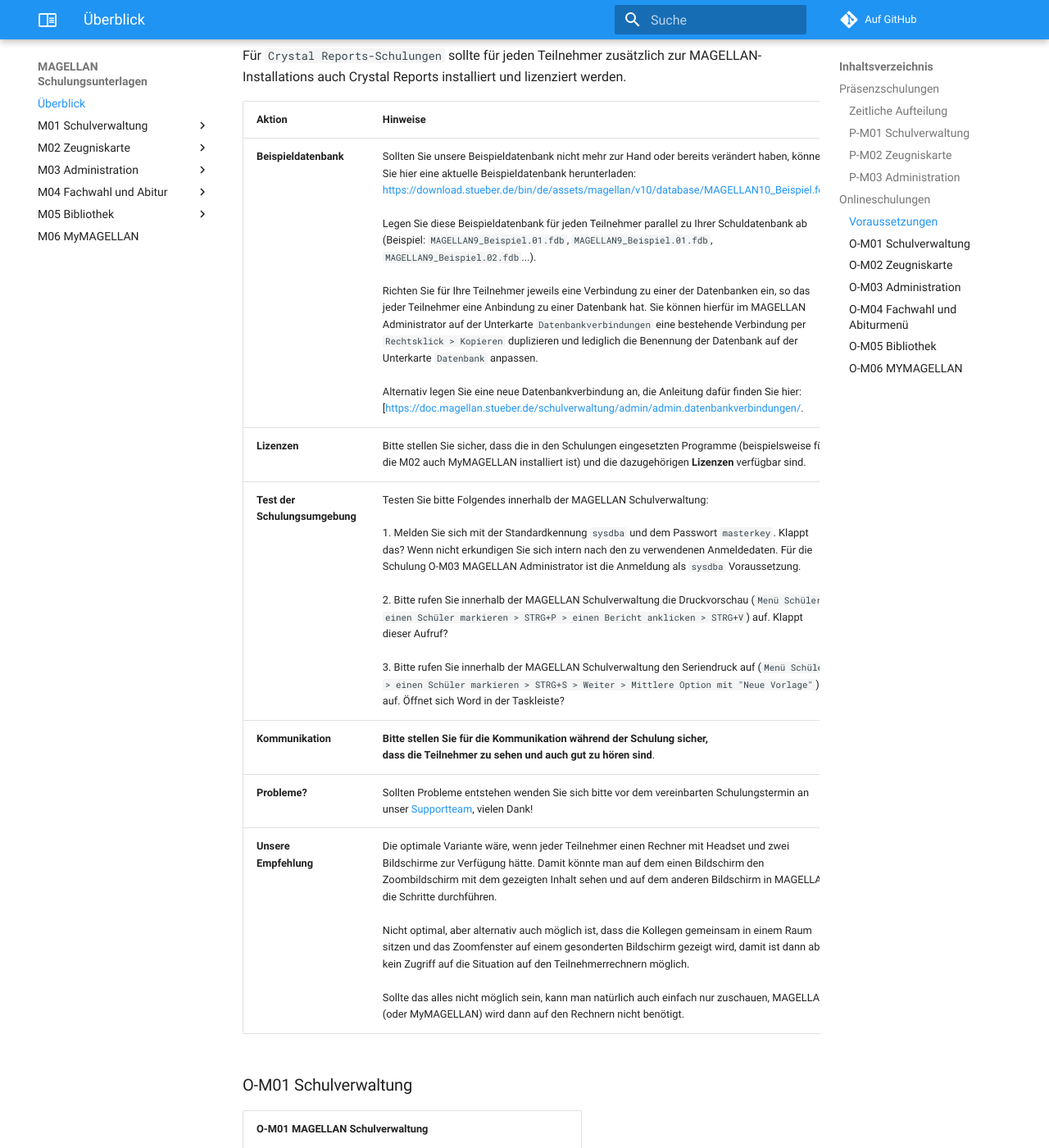
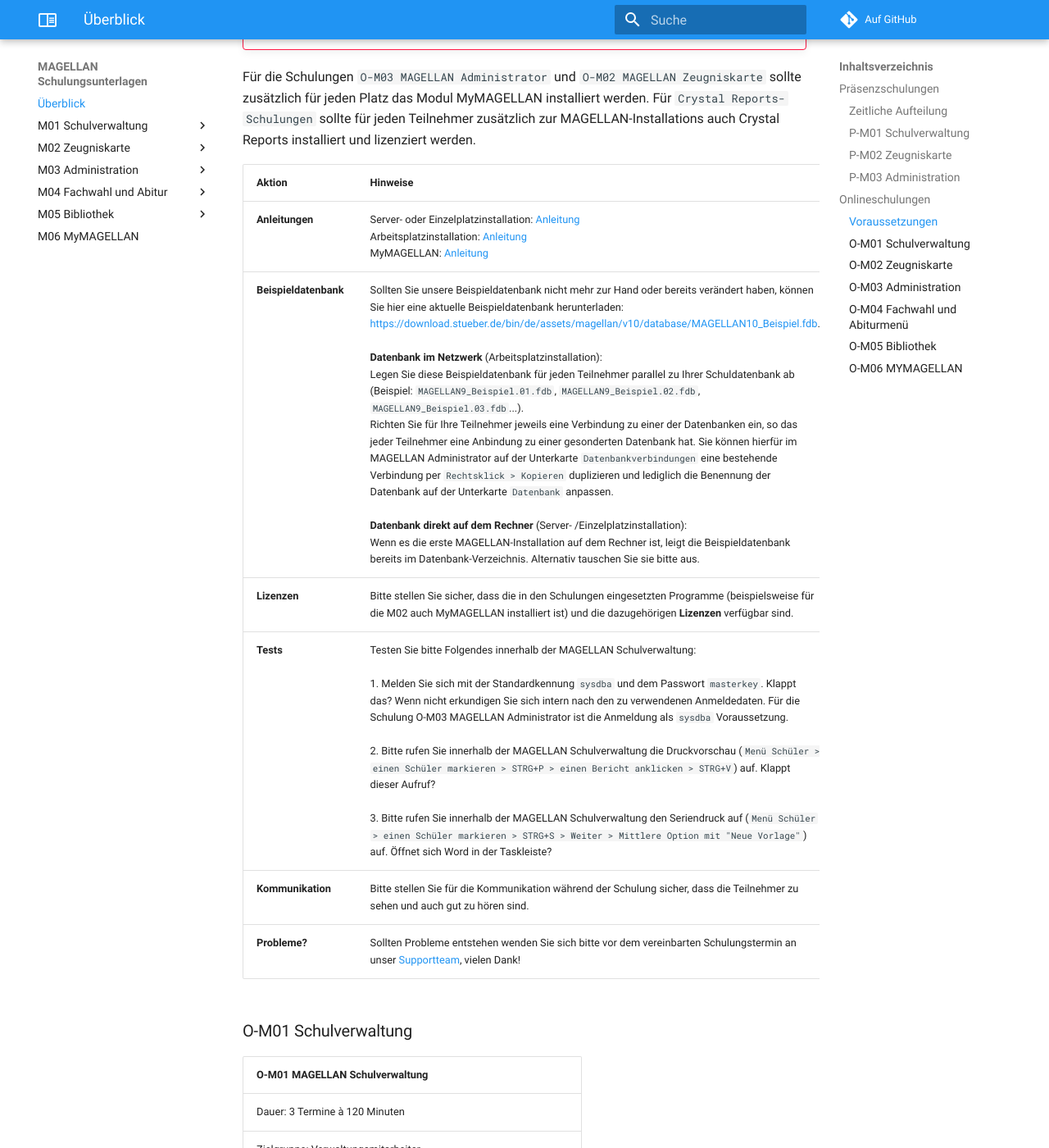
Before and after one commit to stuebersystems/doc.magellan-schulungen.de, an MkDocs documentation site: the page built from docs/index.md, in a window 1280 px wide and 1400 px high, scrolled down 2636 px. Shown: the whole window at 82% size. Built offline with MkDocs 1.6.1 and Material for MkDocs 9.7.7, drawn with Linux system fonts in a browser that asks for light colours; comment, search, counter and statistics services are not loaded; some of the changed text lies outside the part shown.

Commit message:
no message

```diff
--- a/docs/index.md
+++ b/docs/index.md
@@ -53,19 +53,22 @@ Unsere Präsenzschulungen bieten wir bei uns im Hause oder auch bei Ihnen vor Or
 
 Für das Gelingen der Schulungen sollte jeder Teilnehmer einen Rechner mit der [jeweils aktuellen MAGELLAN-Installation](https://magellan.stueber.de/download.php) und einer Anbindung auf eine eigene unveränderte Beispieldatenbank und ein Headset mit Mikrofon zur Verfügung haben. In den Schulungen werden Aktionen mit Beispielschülern durchgespielt, dabei sollte jedem Teilnehmer der Zugriff auf das gleiche Beispiel möglich sein. Bitte erstellen Sie je Teilnehmer eine Kopie der Beispieldatenbank und verweisen in den Verbindungsdaten darauf.
 <br/>Um den gezeigten Inhalten gut folgen zu können und auch parallel selbst mitmachen zu können, ist es sinnvoll mit **zwei Bildschirmen zu arbeiten oder einen breiten Bildschirm** zu nutzen, der das Zoomfenster und das eigenen MAGELLAN-Fenster nebeneinander sehen zu können<br/>
-**Bitte stellen Sie für die Kommunikation während der Schulung sicher, dass die einzelnen Teilnehmer gut zu sehen und auch gut zu hören sind**.<br/>
-Für die Schulungen `O-M03 MAGELLAN Administrator` und `O-M02 MAGELLAN Zeugniskarte` sollte zusätzlich für jeden Platz das Modul MyMAGELLAN installiert werden.
 
-Für `Crystal Reports-Schulungen` sollte für jeden Teilnehmer zusätzlich zur MAGELLAN-Installations auch Crystal Reports installiert und lizenziert werden.
+!!! danger Wichtig
+
+    Bitte stellen Sie für die Kommunikation während der Schulung sicher, dass die einzelnen Teilnehmer gut zu sehen und auch gut zu hören sind.
+    Führen Sie bitte die unten genannten Tests je Rechner durch!
+Für die Schulungen `O-M03 MAGELLAN Administrator` und `O-M02 MAGELLAN Zeugniskarte` sollte zusätzlich für jeden Platz das Modul MyMAGELLAN installiert werden. Für `Crystal Reports-Schulungen` sollte für jeden Teilnehmer zusätzlich zur MAGELLAN-Installations auch Crystal Reports installiert und lizenziert werden.
 
 Aktion|Hinweise
 :--|--
-**Beispieldatenbank**|Sollten Sie unsere Beispieldatenbank nicht mehr zur Hand oder bereits verändert haben, können Sie hier eine aktuelle Beispieldatenbank herunterladen:<br/>[https://download.stueber.de/bin/de/assets/magellan/v10/database/MAGELLAN10_Beispiel.fdb](https://download.stueber.de/bin/de/assets/magellan/v10/database/MAGELLAN10_Beispiel.fdb).<br/><br/>Legen Sie diese Beispieldatenbank für jeden Teilnehmer parallel zu Ihrer Schuldatenbank ab (Beispiel: `MAGELLAN9_Beispiel.01.fdb`, `MAGELLAN9_Beispiel.01.fdb`, `MAGELLAN9_Beispiel.02.fdb`...).<br/><br/>Richten Sie für Ihre Teilnehmer jeweils eine Verbindung zu einer der Datenbanken ein, so das jeder Teilnehmer eine Anbindung zu einer Datenbank hat. Sie können hierfür im MAGELLAN Administrator auf der Unterkarte `Datenbankverbindungen` eine bestehende Verbindung per `Rechtsklick > Kopieren` duplizieren und lediglich die Benennung der Datenbank auf der Unterkarte `Datenbank` anpassen.<br/><br/>Alternativ legen Sie eine neue Datenbankverbindung an, die Anleitung dafür finden Sie hier:[[https://doc.magellan.stueber.de/schulverwaltung/admin/admin.datenbankverbindungen/](https://doc.magellan.stueber.de/schulverwaltung/admin/admin.datenbankverbindungen/).
+**Anleitungen**|Server- oder Einzelplatzinstallation: [Anleitung](https://doc.magellan.stueber.de/schulverwaltung/installation/version10/server.installieren/)<br/>Arbeitsplatzinstallation: [Anleitung](https://doc.magellan.stueber.de/schulverwaltung/installation/version10/arbeitsplatz.installieren/)<br/>MyMAGELLAN: [Anleitung](https://doc.mymagellan.stueber.de/installation/)
+**Beispieldatenbank**|Sollten Sie unsere Beispieldatenbank nicht mehr zur Hand oder bereits verändert haben, können Sie hier eine aktuelle Beispieldatenbank herunterladen:<br/>[https://download.stueber.de/bin/de/assets/magellan/v10/database/MAGELLAN10_Beispiel.fdb](https://download.stueber.de/bin/de/assets/magellan/v10/database/MAGELLAN10_Beispiel.fdb).<br/><br/>**Datenbank im Netzwerk** (Arbeitsplatzinstallation): <br/> Legen Sie diese Beispieldatenbank für jeden Teilnehmer parallel zu Ihrer Schuldatenbank ab (Beispiel: `MAGELLAN9_Beispiel.01.fdb`, `MAGELLAN9_Beispiel.02.fdb`, `MAGELLAN9_Beispiel.03.fdb`...).<br/>Richten Sie für Ihre Teilnehmer jeweils eine Verbindung zu einer der Datenbanken ein, so das jeder Teilnehmer eine Anbindung zu einer gesonderten Datenbank hat. Sie können hierfür im MAGELLAN Administrator auf der Unterkarte `Datenbankverbindungen` eine bestehende Verbindung per `Rechtsklick > Kopieren` duplizieren und lediglich die Benennung der Datenbank auf der Unterkarte `Datenbank` anpassen.<br/><br/>**Datenbank direkt auf dem Rechner** (Server- /Einzelplatzinstallation): <br/>Wenn es die erste MAGELLAN-Installation auf dem Rechner ist, leigt die Beispieldatenbank bereits im Datenbank-Verzeichnis. Alternativ tauschen Sie sie bitte aus.
 **Lizenzen**|Bitte stellen Sie sicher, dass die in den Schulungen eingesetzten Programme (beispielsweise für die M02 auch MyMAGELLAN installiert ist) und die dazugehörigen **Lizenzen** verfügbar sind.
-**Test der**<br/>**Schulungsumgebung**|Testen Sie bitte Folgendes innerhalb der MAGELLAN Schulverwaltung:<br/><br/>1. Melden Sie sich mit der Standardkennung `sysdba` und dem Passwort `masterkey`. Klappt das? Wenn nicht erkundigen Sie sich intern nach den zu verwendenen Anmeldedaten. Für die Schulung O-M03 MAGELLAN Administrator ist die Anmeldung als `sysdba` Voraussetzung.<br/><br/>2. Bitte rufen Sie innerhalb der MAGELLAN Schulverwaltung die Druckvorschau (`Menü Schüler > einen Schüler markieren > STRG+P > einen Bericht anklicken > STRG+V`) auf. Klappt dieser Aufruf?<br/><br/>3. Bitte rufen Sie innerhalb der MAGELLAN Schulverwaltung den Seriendruck auf (`Menü Schüler > einen Schüler markieren > STRG+S > Weiter > Mittlere Option mit "Neue Vorlage"`) auf. Öffnet sich Word in der Taskleiste?
-**Kommunikation**|**Bitte stellen Sie für die Kommunikation während der Schulung sicher,**<br/>**dass die Teilnehmer zu sehen und auch gut zu hören sind**.
+**Tests**|Testen Sie bitte Folgendes innerhalb der MAGELLAN Schulverwaltung:<br/><br/>1. Melden Sie sich mit der Standardkennung `sysdba` und dem Passwort `masterkey`. Klappt das? Wenn nicht erkundigen Sie sich intern nach den zu verwendenen Anmeldedaten. Für die Schulung O-M03 MAGELLAN Administrator ist die Anmeldung als `sysdba` Voraussetzung.<br/><br/>2. Bitte rufen Sie innerhalb der MAGELLAN Schulverwaltung die Druckvorschau (`Menü Schüler > einen Schüler markieren > STRG+P > einen Bericht anklicken > STRG+V`) auf. Klappt dieser Aufruf?<br/><br/>3. Bitte rufen Sie innerhalb der MAGELLAN Schulverwaltung den Seriendruck auf (`Menü Schüler > einen Schüler markieren > STRG+S > Weiter > Mittlere Option mit "Neue Vorlage"`) auf. Öffnet sich Word in der Taskleiste?
+**Kommunikation**|Bitte stellen Sie für die Kommunikation während der Schulung sicher, dass die Teilnehmer zu sehen und auch gut zu hören sind.
 **Probleme?**|Sollten Probleme entstehen wenden Sie sich bitte vor dem vereinbarten Schulungstermin an unser [Supportteam](https://support.stueber.de/), vielen Dank!
-**Unsere**<br/>**Empfehlung**|Die optimale Variante wäre, wenn jeder Teilnehmer einen Rechner mit Headset und zwei Bildschirme zur Verfügung hätte. Damit könnte man auf dem einen Bildschirm den Zoombildschirm mit dem gezeigten Inhalt sehen und auf dem anderen Bildschirm in MAGELLAN die Schritte durchführen.<br/><br/>Nicht optimal, aber alternativ auch möglich ist, dass die Kollegen gemeinsam in einem Raum sitzen und das Zoomfenster auf einem gesonderten Bildschirm gezeigt wird, damit ist dann aber kein Zugriff auf die Situation auf den Teilnehmerrechnern möglich.<br/><br/>Sollte das alles nicht möglich sein, kann man natürlich auch einfach nur zuschauen, MAGELLAN (oder MyMAGELLAN) wird dann auf den Rechnern nicht benötigt.
+
 
 ### O-M01 Schulverwaltung
 
```
